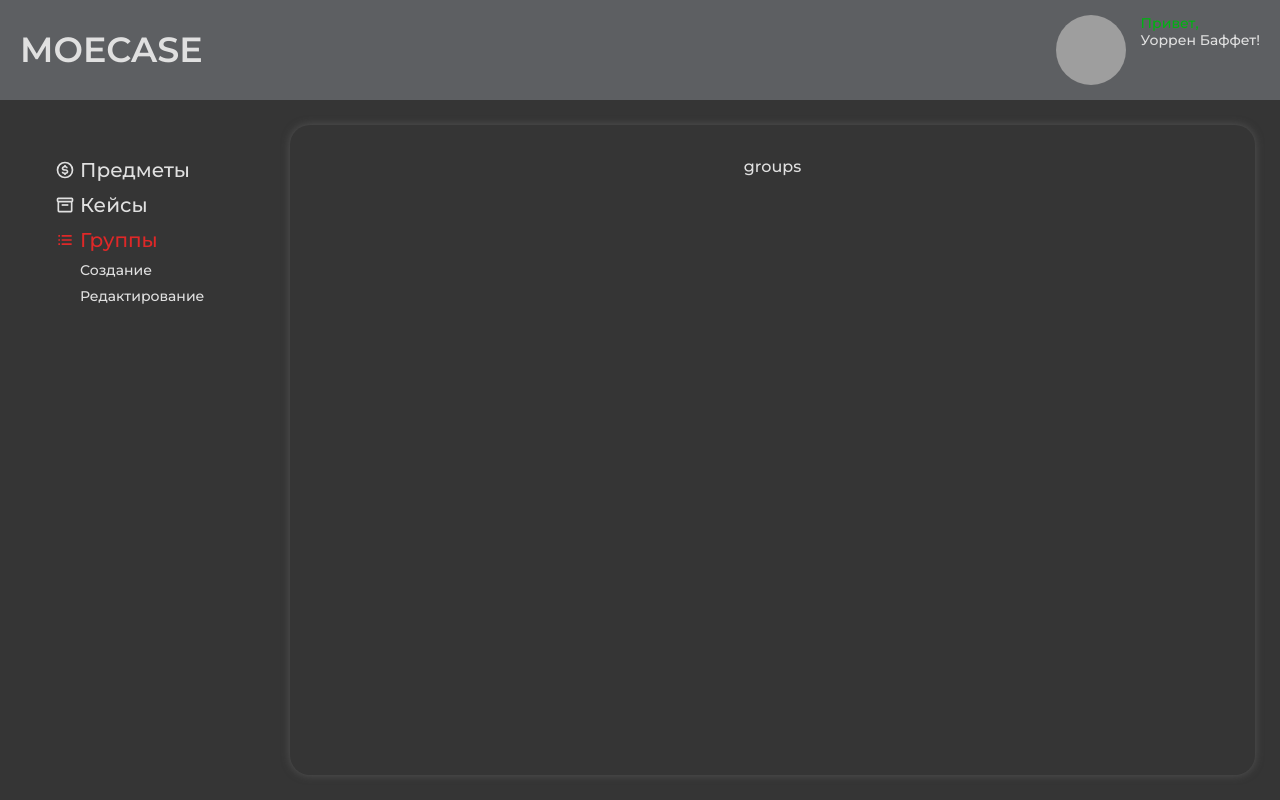
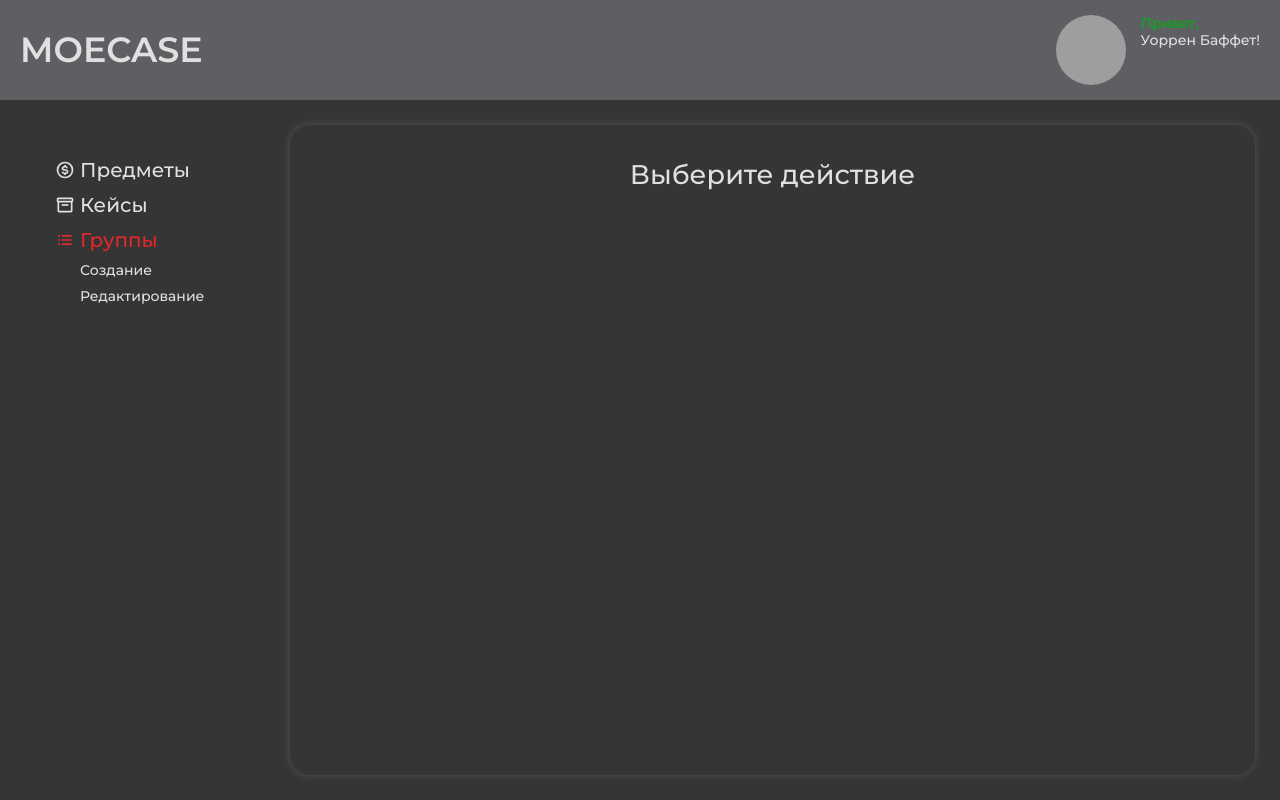
Before and after one commit to Bogdan-67/moecase, a Next.js app in the folder frontend/: page /admin/groups in a window 1280 px wide. Built offline with nearby package versions, Linux system fonts and the light colour scheme; grey boxes are pictures that could not be loaded.

Commit message:
Add title in AdminLayout

```diff
--- a/frontend/src/components/AdminLayout/AdminLayout.module.scss
+++ b/frontend/src/components/AdminLayout/AdminLayout.module.scss
@@ -46,6 +46,11 @@
   display: flex;
   flex-direction: column;
   align-items: center;
+
+  &__title {
+    font-size: 27px;
+    margin-bottom: 20px;
+  }
 }
 
 .active {
--- a/frontend/src/components/AdminLayout/index.tsx
+++ b/frontend/src/components/AdminLayout/index.tsx
@@ -2,16 +2,26 @@ import React, { FC, PropsWithChildren } from 'react';
 import Header from '../Header';
 import AdminSidebar from './AdminSidebar';
 import styles from './AdminLayout.module.scss';
+import Meta from '../seo/Meta';
 
-const AdminLayout: FC<PropsWithChildren<unknown>> = ({ children }) => {
+type Props = {
+  title: string;
+};
+
+const AdminLayout: FC<PropsWithChildren<Props>> = ({ children, title }) => {
   return (
-    <div className={styles.page}>
-      <Header type='admin' />
-      <div className={styles.wrapper}>
-        <AdminSidebar />
-        <div className={styles.content}>{children}</div>
+    <Meta title='Администрирование'>
+      <div className={styles.page}>
+        <Header type='admin' />
+        <div className={styles.wrapper}>
+          <AdminSidebar />
+          <div className={styles.content}>
+            <h1 className={styles.content__title}>{title}</h1>
+            {children}
+          </div>
+        </div>
       </div>
-    </div>
+    </Meta>
   );
 };
 
--- a/frontend/src/components/screens/admin/groups/index.tsx
+++ b/frontend/src/components/screens/admin/groups/index.tsx
@@ -4,7 +4,7 @@ import React from 'react';
 type Props = {};
 
 const AdminGroups = (props: Props) => {
-  return <AdminLayout>groups</AdminLayout>;
+  return <AdminLayout title='Выберите действие'></AdminLayout>;
 };
 
 export default AdminGroups;
--- a/frontend/src/components/screens/admin/index.tsx
+++ b/frontend/src/components/screens/admin/index.tsx
@@ -4,7 +4,7 @@ import React, { FC } from 'react';
 type Props = {};
 
 const Admin: FC = (props: Props) => {
-  return <AdminLayout>admin</AdminLayout>;
+  return <AdminLayout title='Администрирование'></AdminLayout>;
 };
 
 export default Admin;
--- a/frontend/src/components/screens/admin/stock/create/index.tsx
+++ b/frontend/src/components/screens/admin/stock/create/index.tsx
@@ -30,8 +30,7 @@ const CreateStock = (props: Props) => {
   };
 
   return (
-    <AdminLayout>
-      <h1>Создание предмета</h1>
+    <AdminLayout title='Создание предмета'>
       {isLoading && <div>Loading</div>}
       {error && <div>error</div>}
       <form
--- a/frontend/src/components/screens/admin/stock/edit/index.tsx
+++ b/frontend/src/components/screens/admin/stock/edit/index.tsx
@@ -4,11 +4,7 @@ import React from 'react';
 type Props = {};
 
 const EditStock = (props: Props) => {
-  return (
-    <AdminLayout>
-      <h1>Редактирование предмета</h1>
-    </AdminLayout>
-  );
+  return <AdminLayout title='Редактирование предмета'></AdminLayout>;
 };
 
 export default EditStock;
--- a/frontend/src/components/screens/admin/stock/index.tsx
+++ b/frontend/src/components/screens/admin/stock/index.tsx
@@ -4,11 +4,7 @@ import React from 'react';
 type Props = {};
 
 const AdminStocks = (props: Props) => {
-  return (
-    <AdminLayout>
-      <h1>Работа с предметами</h1>
-    </AdminLayout>
-  );
+  return <AdminLayout title='Выберите действие'></AdminLayout>;
 };
 
 export default AdminStocks;
--- a/frontend/src/pages/index.tsx
+++ b/frontend/src/pages/index.tsx
@@ -1,7 +1,6 @@
 import Home from '@/components/screens/home';
 import $api from '@/http';
 import { IGroup, IGroupData } from '@/models/IGroup';
-import { useGetCaseGroupsQuery } from '@/redux/services/case';
 import { GetStaticProps, NextPage } from 'next';
 
 const HomePage: NextPage<IGroupData> = ({ groups }) => {
```
